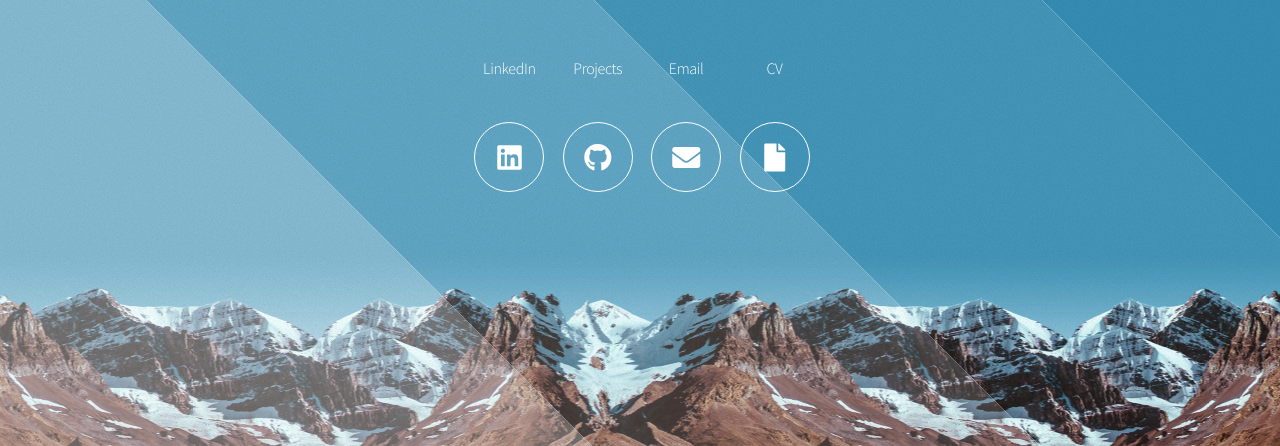
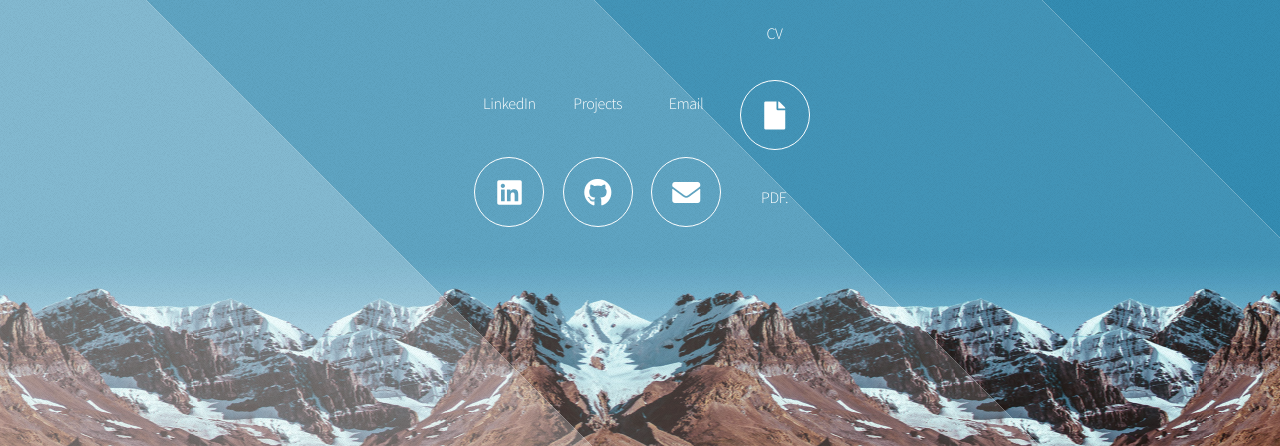
Before and after one commit to PanosVasde/PanosVasde.github.io, a plain HTML site: page index.html in a window 1280 px wide. Shown: the part 354-800 px from the top of the page. Drawn offline with Linux system fonts and the light colour scheme.

Commit message:
Update index.html

```diff
--- a/index.html
+++ b/index.html
@@ -23,7 +23,7 @@
 								<li>LinkedIn<a href="https://www.linkedin.com/in/panagiotis-vasdekis-ab2112266/" class="icon brands fa-linkedin"><span class="label">Linkedin</span></a></li>
 								<li>Projects<a href="https://github.com/PanosVasde" class="icon brands fa-github"><span class="label">Github</span></a></li>
 								<li>Email<a href="mailto:panagvasdekis@gmail.com" class="icon solid fa-envelope"><span class="label">Email</span></a></li>
-								<li>CV<a href="PanosVasde.github.io/assets/pdf/PanagiotisVasdekis_CV.pdf" target="_blank" class="icon solid fa-file"><span class="label"></span></a></li>
+								<li>CV<a href="PanosVasde.github.io/assets/pdf/PanagiotisVasdekis_CV.pdf" target="_blank" class="icon solid fa-file"><span class="label"></span>PDF.</a></li>
 							</ul>
 						</nav>
 					</header>
```
